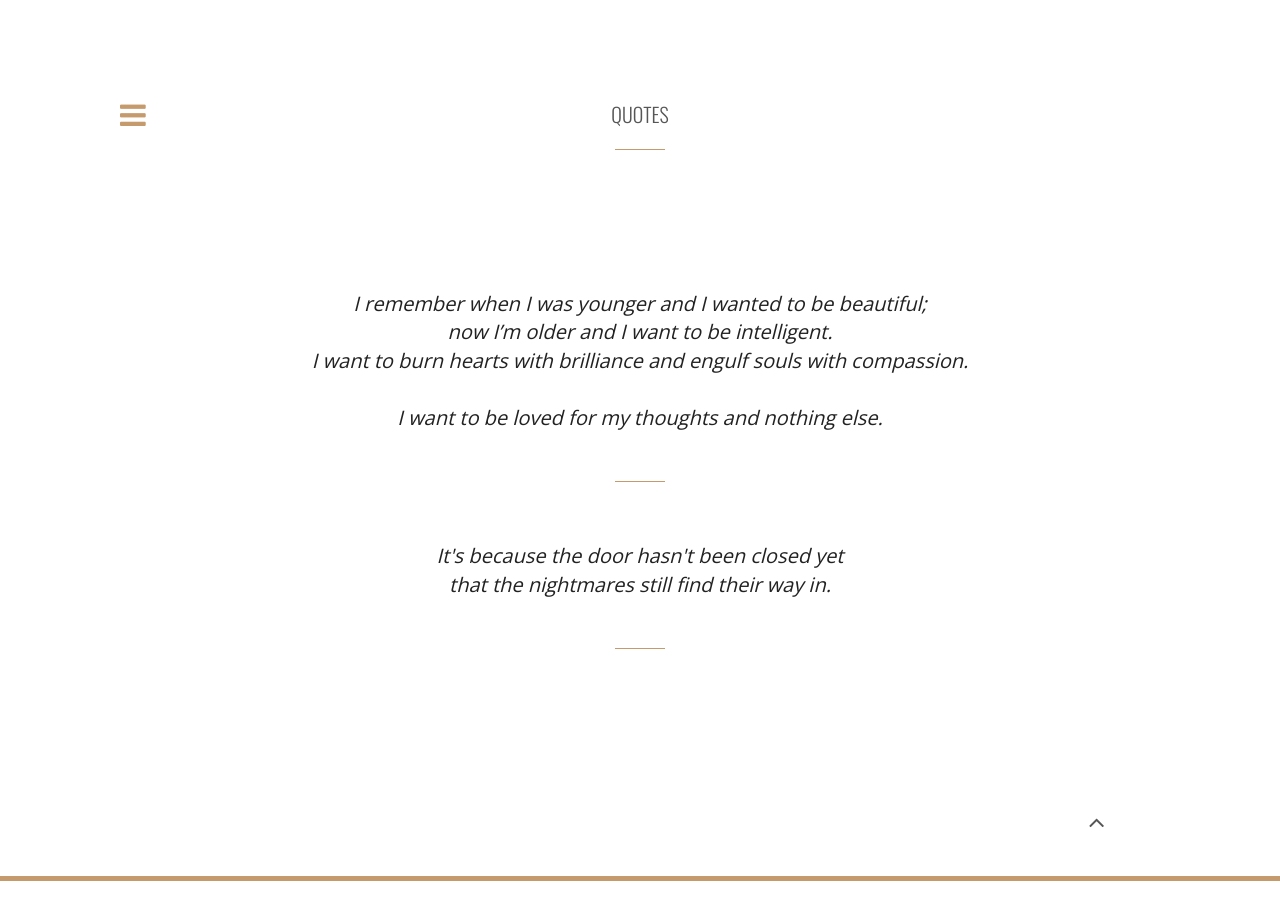
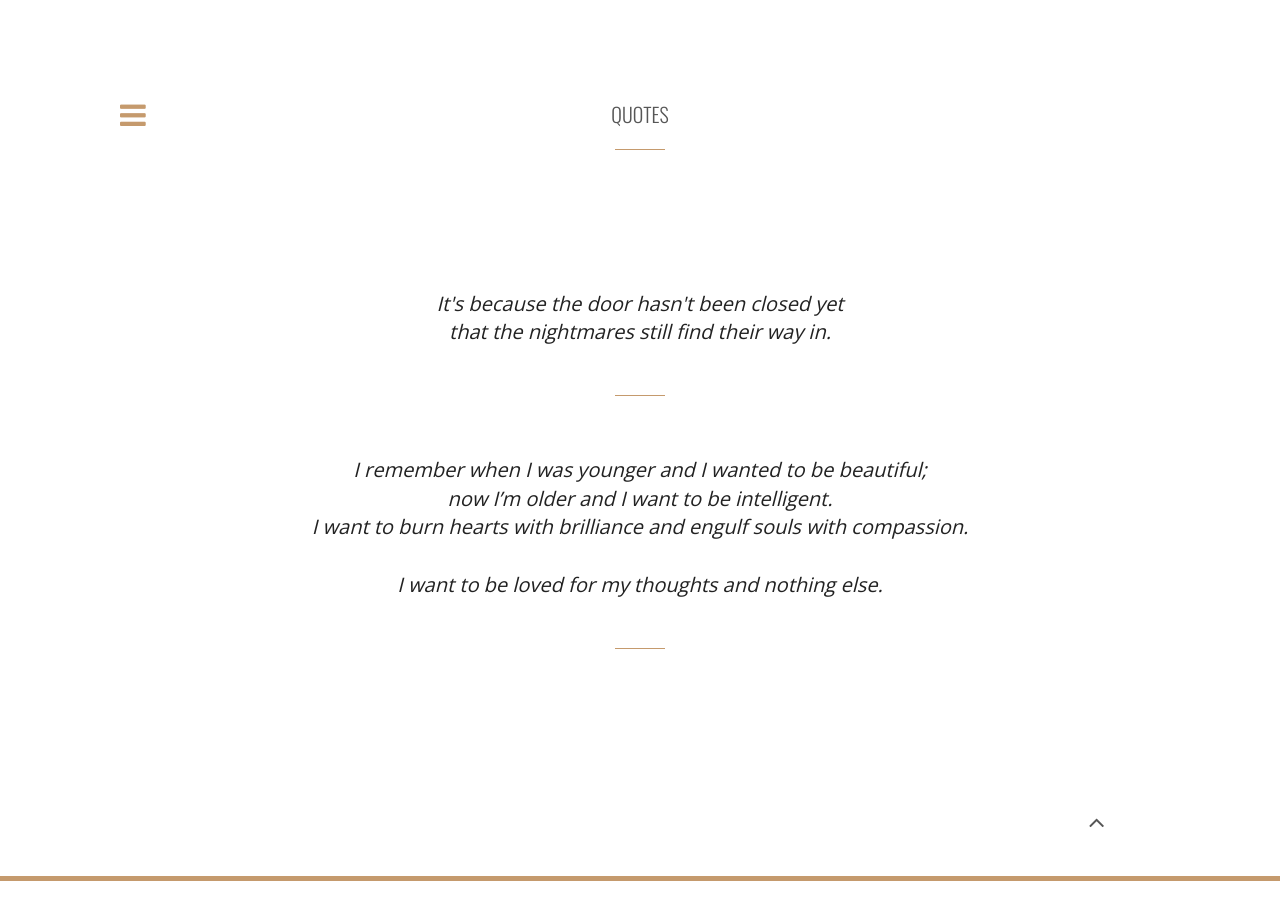
Before and after one commit to puds/serriferous.github.io, a Jekyll site: the page built from quotes/index.html, in a window 1280 px wide. Built offline with Jekyll 4.4.1, drawn with Linux system fonts in a browser that asks for light colours; nearby versions of some CDN libraries; comment, search, counter and statistics services are not loaded.

Commit message:
Update index.html

```diff
--- a/quotes/index.html
+++ b/quotes/index.html
@@ -19,7 +19,7 @@ title: Quotes
                     <div class="space"></div>
                     <div class="space"></div>
 
-{% for quotes in site.categories.quotes reversed%}
+{% for quotes in site.categories.quotes%}
                             <a href="{{ quotes.url }}">
                                 <div class="hover-text">
                                 </div>
```
